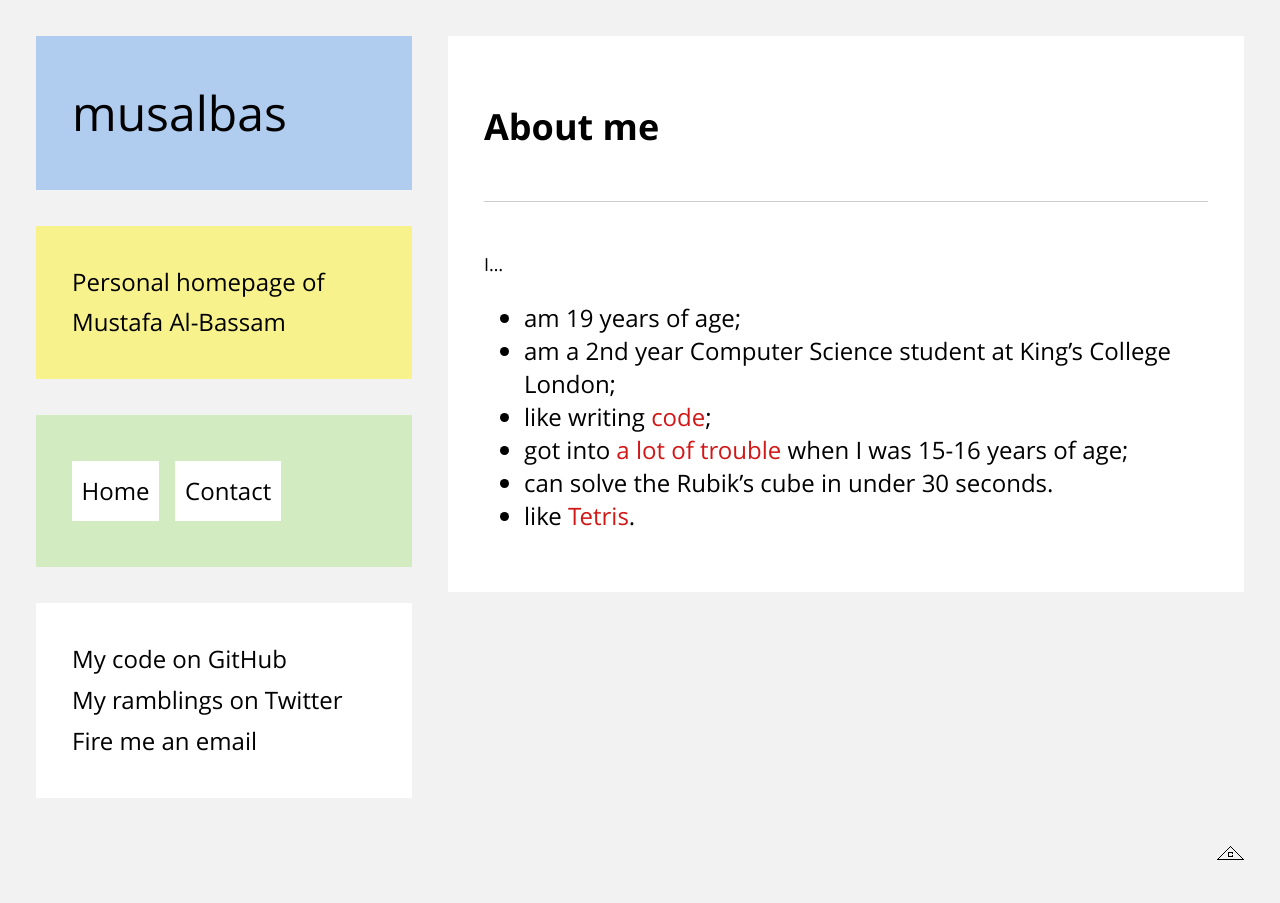
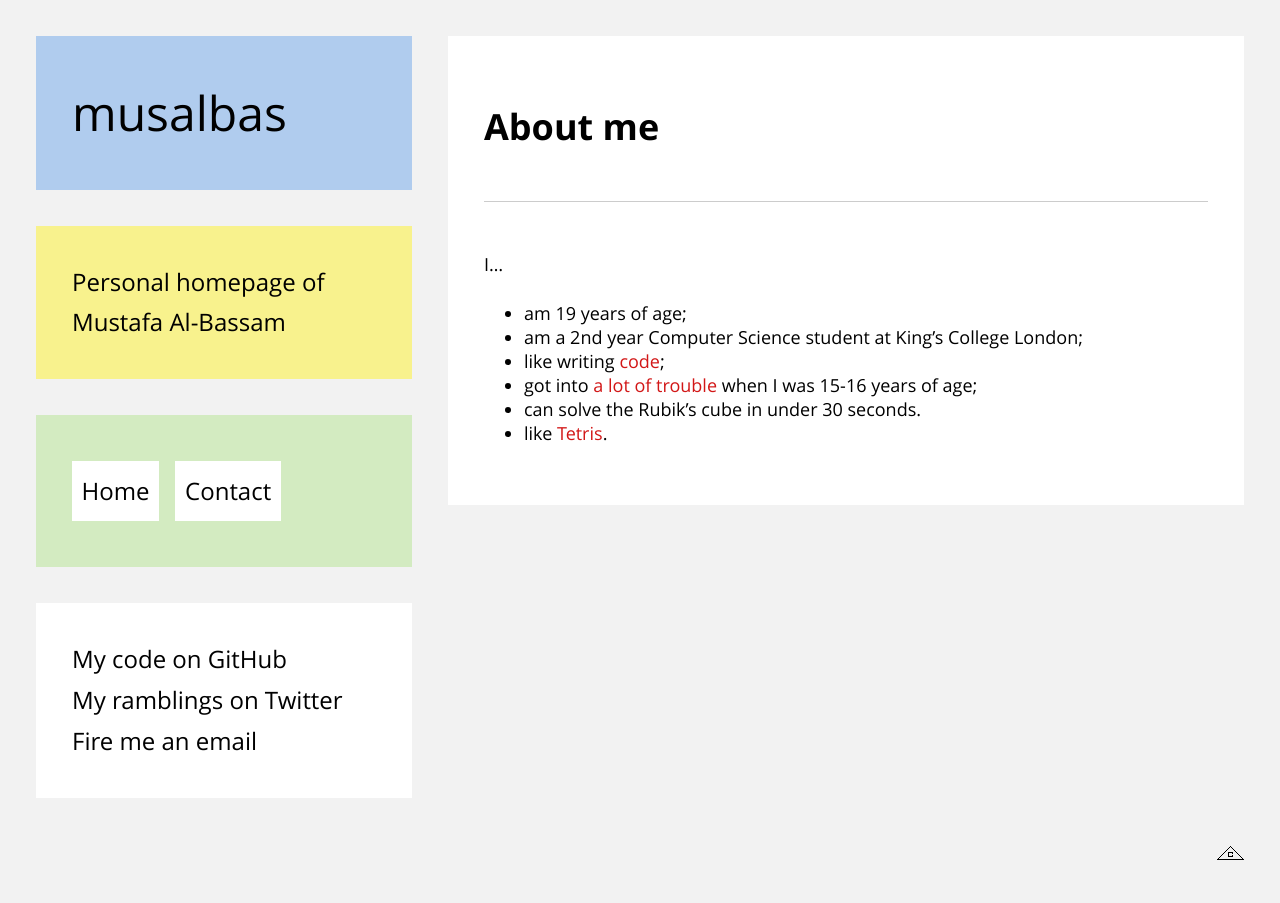
Before and after one commit to musalbas/musalbas.com-old, a Jekyll site: the page built from about.md, in a window 1280 px wide. Built offline with Jekyll 4.4.1, drawn with Linux system fonts in a browser that asks for light colours; Markdown is read by kramdown in place of the engine named in the settings.

Commit message:
Fix <li> font size

```diff
--- a/css/main.css
+++ b/css/main.css
@@ -135,7 +135,7 @@
     float: right;
     padding: 0;
 }
-.main-content p {
+.main-content p, li {
     font-size: large;
 }
 .main-content a {
@@ -207,7 +207,7 @@
         width: 100%;
         padding: 0.75em;
     }
-    .main-content p {
+    .main-content p, li {
         font-size: medium;
     }
     .main-header .module {
--- a/css/merged.css
+++ b/css/merged.css
@@ -147,7 +147,7 @@
     float: right;
     padding: 0;
 }
-.main-content p {
+.main-content p, li {
     font-size: large;
 }
 .main-content a {
@@ -219,7 +219,7 @@
         width: 100%;
         padding: 0.75em;
     }
-    .main-content p {
+    .main-content p, li {
         font-size: medium;
     }
     .main-header .module {
```
